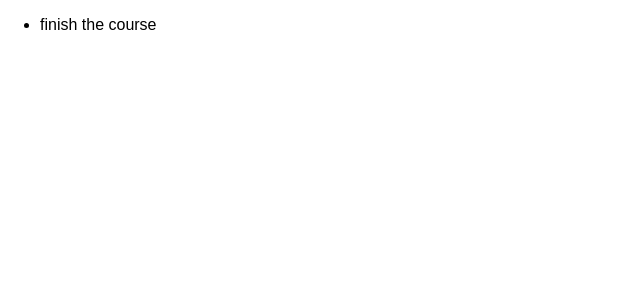
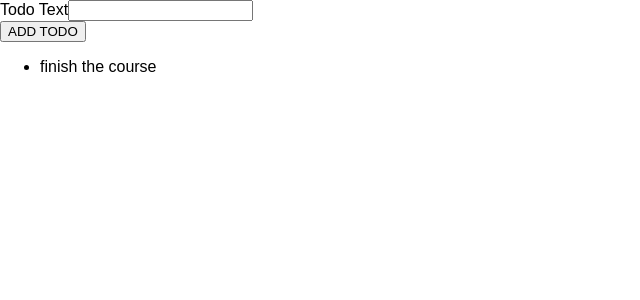
Before and after one commit to fadlikadnmitrais/react-typescript-learning, a React (Create React App) app: page / in a window 1280 px wide. Shown: the top 300 px of the page, without its empty margins (0-640 px from the left). Built offline with nearby package versions, Linux system fonts and the light colour scheme.

Commit message:
Cross-component communication

```diff
--- a/src/App.tsx
+++ b/src/App.tsx
@@ -1,15 +1,22 @@
 import React from 'react';
 import TodoList from './components/TodoList';
+import NewTodo from './components/NewTodo';
 
 
 const App: React.FC = () => {
   const todos = [{id: 't1', text: "finish the course"}];
+
+  const todoAddHandler = (text: string) => {
+    console.log(text);
+  }
+
   return (
     <div className="App">
+      <NewTodo onAddTodo={todoAddHandler}/>
       {/* A component that adds todos */}
       <TodoList items={todos}/>
     </div>
   );
-}
+};
 
 export default App;
--- /dev/null
+++ b/src/components/NewTodo.tsx
@@ -0,0 +1,25 @@
+import React, { useRef } from 'react';
+
+type NewTodoProps = {
+  onAddTodo: (todoText: string) => void
+};
+
+const NewTodo: React.FC<NewTodoProps> = props => {
+  const textInputRef = useRef<HTMLInputElement>(null);
+
+  const todoSubmitHandler = (event: React.FormEvent) => {
+    event.preventDefault();
+    const enteredText = textInputRef.current!.value;
+    props.onAddTodo(enteredText);
+  };
+
+  return <form onSubmit={todoSubmitHandler}>
+    <div>
+      <label htmlFor="todo-text">Todo Text</label>
+      <input type="text" id="todo-text" ref={textInputRef}/>
+    </div>
+    <button type="submit">ADD TODO</button>
+  </form>
+};
+
+export default NewTodo;
```
